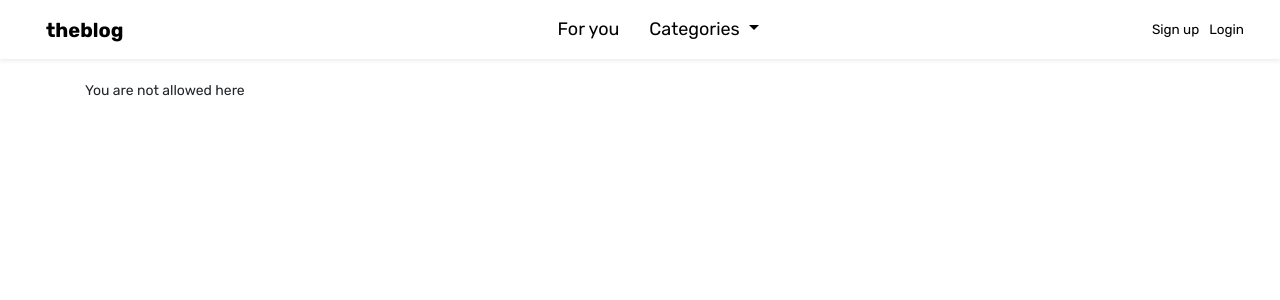
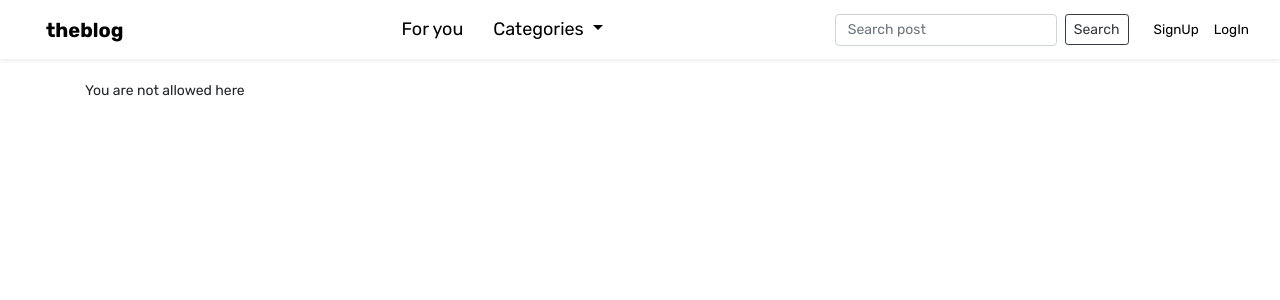
Before and after one commit to manshigrg/simpleblog, a Django app: page /add_post/ in a window 1280 px wide. Shown: the top 300 px of the page. Run offline with Django 5.2, Linux system fonts and the light colour scheme; data comes from the database, SQL or seed files in the repository; both versions use the stored data as it was after the commit; some libraries are stand-ins or nearby versions; some web fonts are replaced.

Commit message:
update 3.3

```diff
--- a/ablog/theblog/templates/base.html
+++ b/ablog/theblog/templates/base.html
@@ -56,6 +56,10 @@
         padding-right: 0px;
       }
 
+      .custom-nav {
+        padding-top: 5px;
+      }
+
       .custom-link {
         font-size: 13.5px;
         color: black;
@@ -68,8 +72,8 @@
       }
 
       .custom-pad {
-        padding-right: 5px;
-        padding-left: 5px;
+        padding-right: 15px;
+        padding-left: 25px;
       }
 
       .form-group {
@@ -153,11 +157,22 @@
         border-radius: 5px;
         box-shadow: 0 0 10px rgba(0, 0, 0, 0.1);
         }
+
+        .d-flex{
+          padding-right: 0px; /* Adjust the right padding as needed */
+        }
+
+       .small-search-input {
+        width: 350px;
+        height: 32px;
+        font-size: 14px; /* Adjust the font size as needed */
+       }
     </style>
   </head>
   <body>
     <nav class="navbar navbar-expand-lg navbar-light bg-white sticky-top text-center shadow-sm">
       <div class="container-fluid">
+
         <a class="navbar-brand" href="{% url 'home' %}">theblog</a>
         <button class="navbar-toggler" type="button" data-toggle="collapse" data-target="#navbarSupportedContent" aria-controls="navbarSupportedContent" aria-expanded="false" aria-label="Toggle navigation">
           <span class="navbar-toggler-icon"></span>
@@ -195,13 +210,19 @@
 
         <div class="ms-auto">
           <ul class="navbar-nav">
+
+            <form class="form-inline my-2 my-lg-0 d-flex" method=POST action="{% url 'search_blogs' %}">
+              {% csrf_token %}
+              <input class="form-control mr-sm-2 small-search-input" type="search" placeholder="Search post" aria-label="Search" name="searched">
+              <button class="btn btn-outline-dark my-2 my-sm-0 btn-sm" type="submit">Search</button>
+            </form>
+
             {% if user.is_authenticated %}
               <li class="nav-item dropdown">
                 <a class="nav-link dropdown-toggle" href="#" id="navbarDropdown" role="button" data-toggle="dropdown" aria-haspopup="true" aria-expanded="false">
                   <i class="bi bi-person-fill" style="font-size: 1.5rem;"></i>
                 </a>
                 <div class="dropdown-menu dropdown-menu-right" aria-labelledby="navbarDropdown">
-
 
                   {% if user.profile.id %}
                     <a class="dropdown-item" href="{% url 'show_profile_page' user.profile.id %}">Profile</a>
@@ -224,12 +245,12 @@
               </li>
 
             {% else %}
-          <li class="nav-item">
-            <a class="custom-link custom-pad" href="{% url 'register' %}">Sign up</a>
+              <li class="nav-item custom-nav">
+                <a class="custom-link custom-pad" href="{% url 'register' %}">SignUp</a>
               </li>
 
-          <li class="nav-item">
-            <a class="custom-link custom-pad" href="{% url 'login' %}">Login</a>
+              <li class="nav-item custom-nav">
+                <a class="custom-link" href="{% url 'login' %}">LogIn</a>
               </li>
 
             {% endif %}
--- a/ablog/theblog/templates/home.html
+++ b/ablog/theblog/templates/home.html
@@ -17,6 +17,7 @@
 		<h5><a href="{% url 'article-detail' post.pk %}" class="post-link">{{ post.title }}</a></h5>
 	  	<p>{{ post.snippet }}</p>
 	  	<br>
+	  	<a href="{% url 'category' post.category %}">{{ post.category }}</a>
 	  	<hr class="my-2 light">
 	  	<br>
 
--- a/ablog/theblog/urls.py
+++ b/ablog/theblog/urls.py
@@ -18,4 +18,5 @@ urlpatterns = [
     path('delete_post/<post_id>', views.delete_post, name='delete-post'),
     path('delete_category/<category_id>/', views.delete_category, name='delete-category'),
     path('update_category/<category_id>', views.update_category, name='update-category'),
+    path('search_blogs', views.search_blogs, name='search_blogs'),
 ]
--- a/ablog/theblog/views.py
+++ b/ablog/theblog/views.py
@@ -8,6 +8,16 @@ from django.contrib import messages
 from django.contrib.auth.models import User
 from django.shortcuts import redirect
 
+def search_blogs(request):
+	template_name = 'search_blogs.html'
+
+	if request.method == "POST":
+		searched = request.POST['searched']
+		posts = Post.objects.filter(title__contains=searched)
+
+		return render(request, template_name, {'searched':searched, 'posts':posts})
+	else:
+		return render(request, template_name, {})
 
 def admin_approval(request):
 	template_name = 'admin_approval.html'
```
Also changed, not shown: ablog/theblog/templates/search_blogs.html (added, +57 -0 lines), ablog/db.sqlite3, ablog/media/images/profile/Screenshot_2023-12-07_114152.png (added), ablog/media/images/profile/Screenshot_2023-12-28_134052.png (added). Lines whose indentation alone changed are shown as unchanged.
